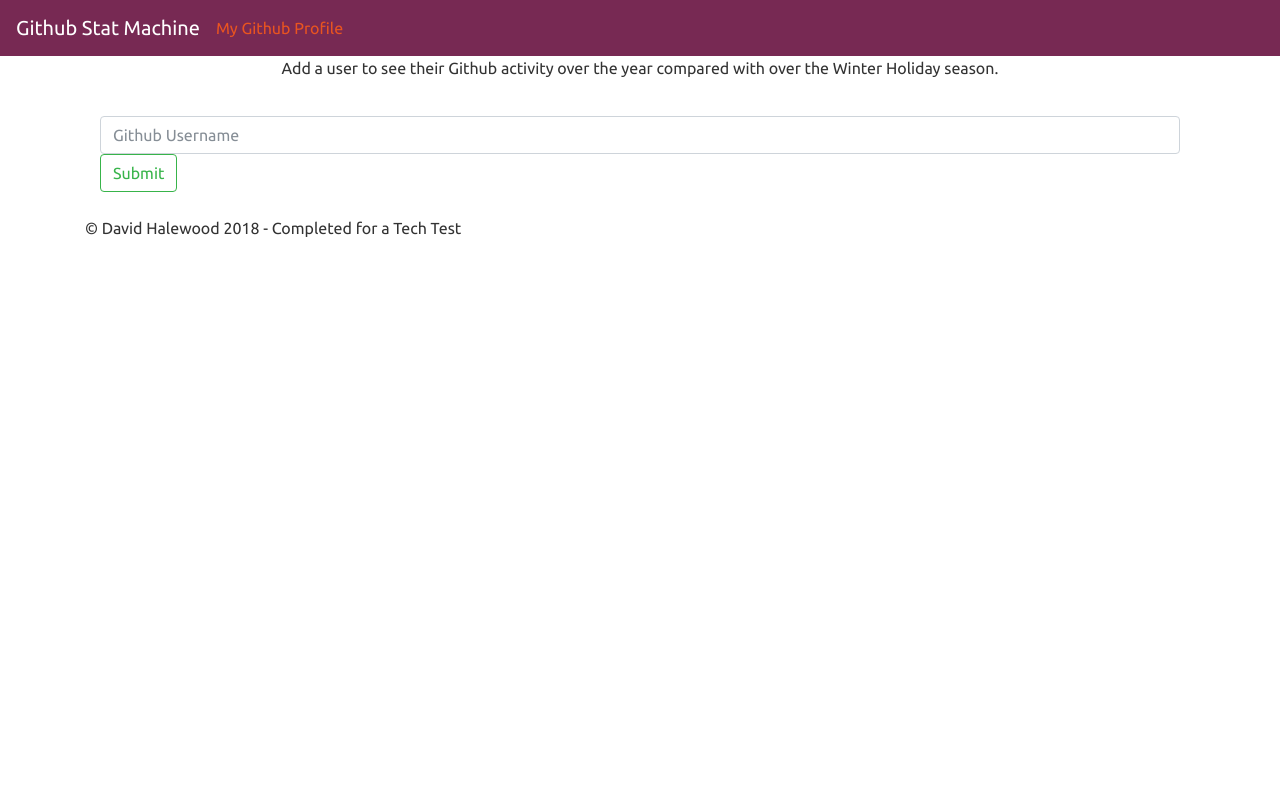
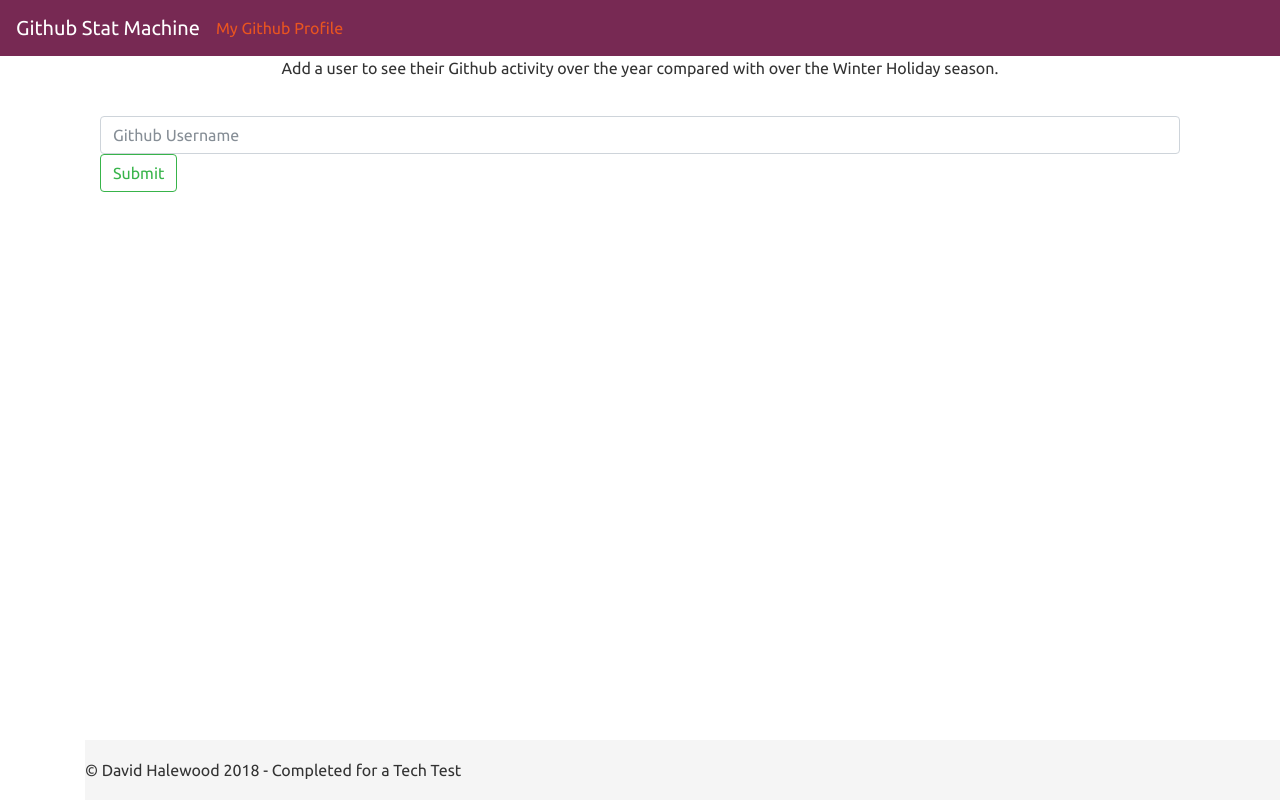
Before and after one commit to TomSpencerLondon/GithubStatMachine, a PHP site: page / in a window 1280 px wide; the page is wider, and only the part inside the window is pictured. Run offline with PHP 8.4, Linux system fonts and the light colour scheme; some libraries are stand-ins or nearby versions.

Commit message:
Footer Styling

```diff
--- a/css/style.css
+++ b/css/style.css
@@ -5,3 +5,12 @@ form {
 button {
   float: left
 }
+
+footer {
+  position: absolute;
+  bottom: 0;
+  width: 100%;
+  height: 60px;
+  line-height: 60px;
+  background-color: #f5f5f5;
+}
```
